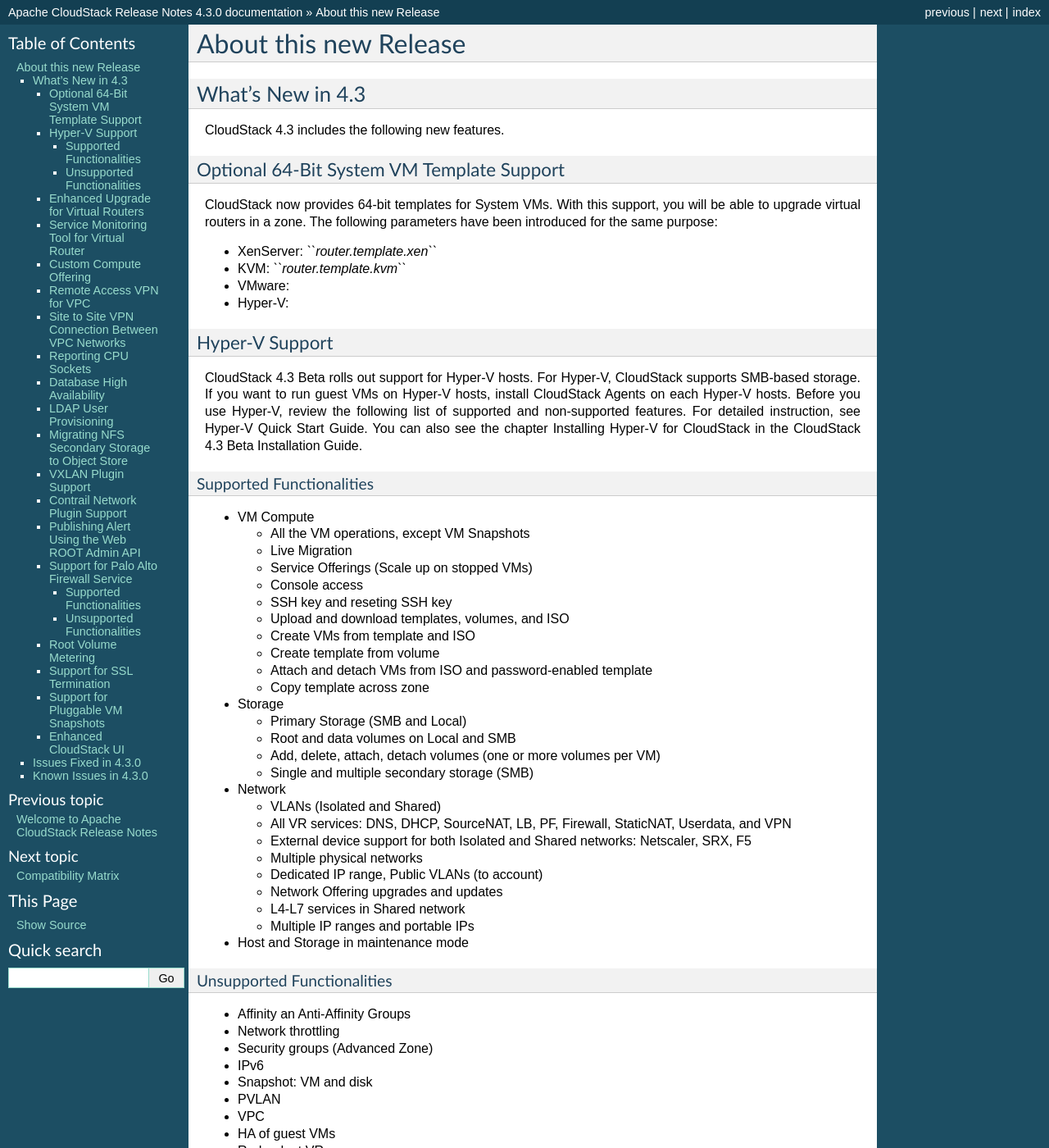
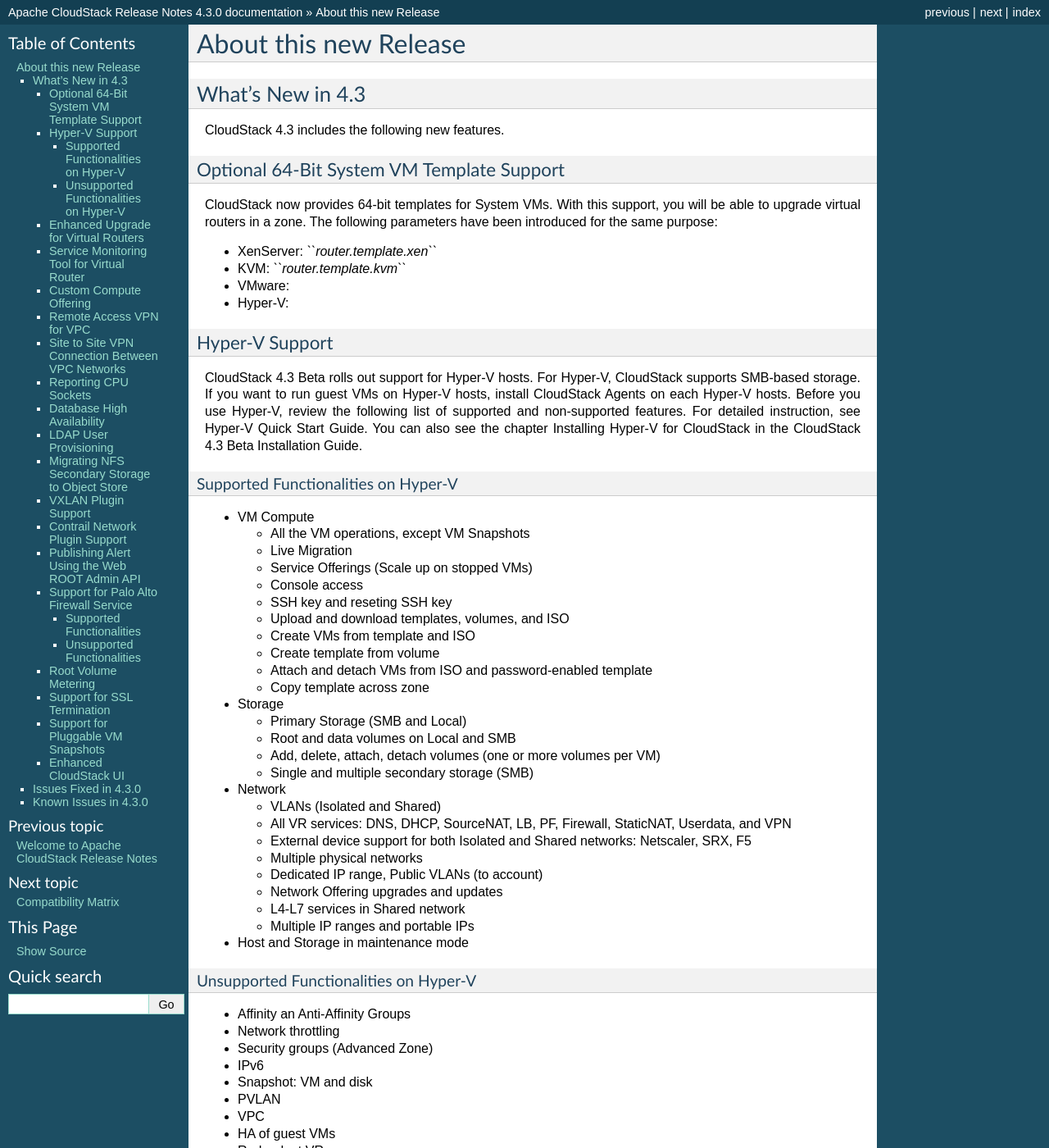
Before and after one commit to apache/cloudstack-docs-rn, a Sphinx documentation site: the page built from source/about.rst, in a window 1280 px wide and 1400 px high. Shown: the whole window at 82% size. Built offline with Sphinx 7.4.7, drawn with Linux system fonts in a browser that asks for light colours.

Commit message:
Clarified supported/unsupported Hyper-V features

```diff
--- a/source/about.rst
+++ b/source/about.rst
@@ -55,8 +55,8 @@
 Start Guide. You can also see the chapter Installing Hyper-V for
 CloudStack in the CloudStack 4.3 Beta Installation Guide.
 
-Supported Functionalities
-^^^^^^^^^^^^^^^^^^^^^^^^^
+Supported Functionalities on Hyper-V
+^^^^^^^^^^^^^^^^^^^^^^^^^^^^^^^^^^^^
 
 -
 
@@ -164,8 +164,8 @@
 
    Host and Storage in maintenance mode
 
-Unsupported Functionalities
-^^^^^^^^^^^^^^^^^^^^^^^^^^^
+Unsupported Functionalities on Hyper-V
+^^^^^^^^^^^^^^^^^^^^^^^^^^^^^^^^^^^^^^
 
 -
 
```
